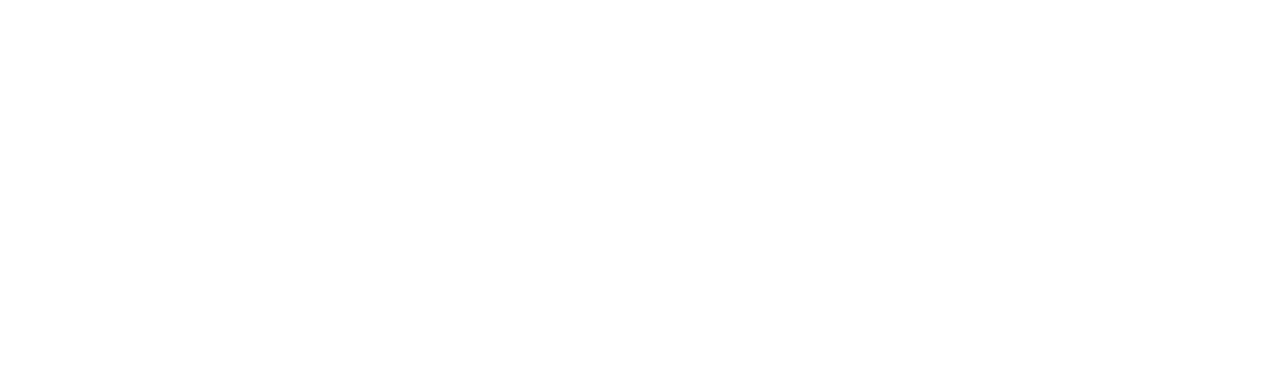
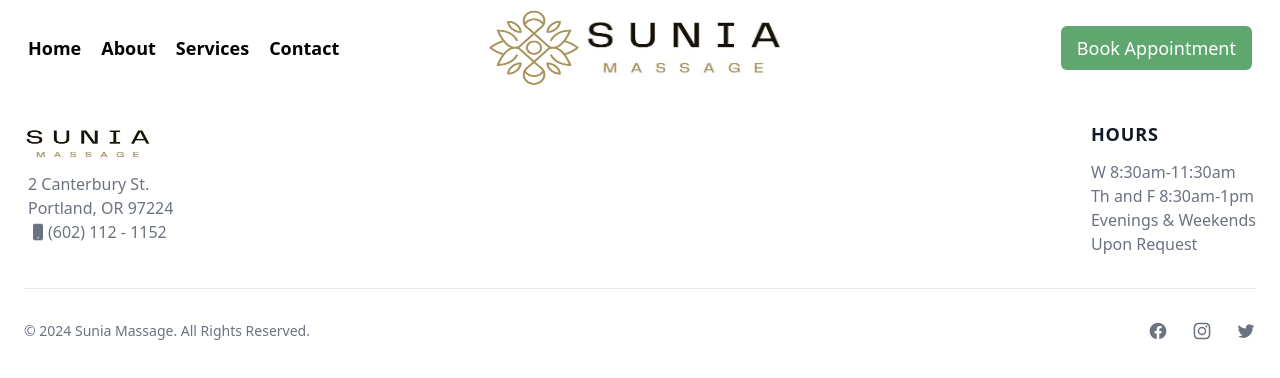
Before and after one commit to ShawnRSidwell/suniamassage, a React (Vite) app: page / in a window 1280 px wide. Before the commit this address had no page. Shown: the top 378 px of the page. Built offline with nearby package versions, Linux system fonts and the light colour scheme.

Commit message:
update browser router

```diff
--- a/src/App.jsx
+++ b/src/App.jsx
@@ -8,9 +8,9 @@
   return (
     <BrowserRouter>
       <Routes>
-        <Route element={<AppLayout />}>
-          <Route path="/home" element={<Home />} />
-          <Route path="/about" element={<About />} />
+        <Route path="/" element={<AppLayout />}>
+          <Route index path="home" element={<Home />} />
+          <Route path="about" element={<About />} />
         </Route>
       </Routes>
     </BrowserRouter>
```
